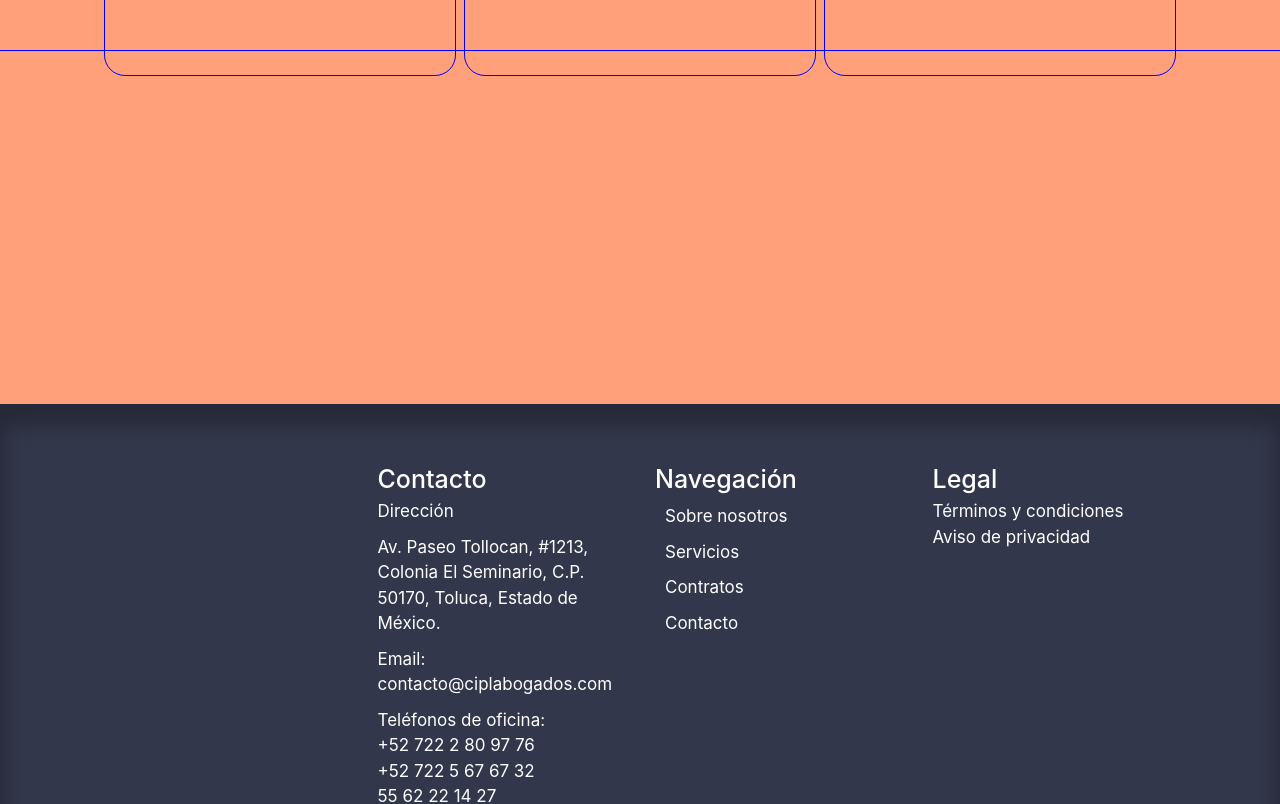
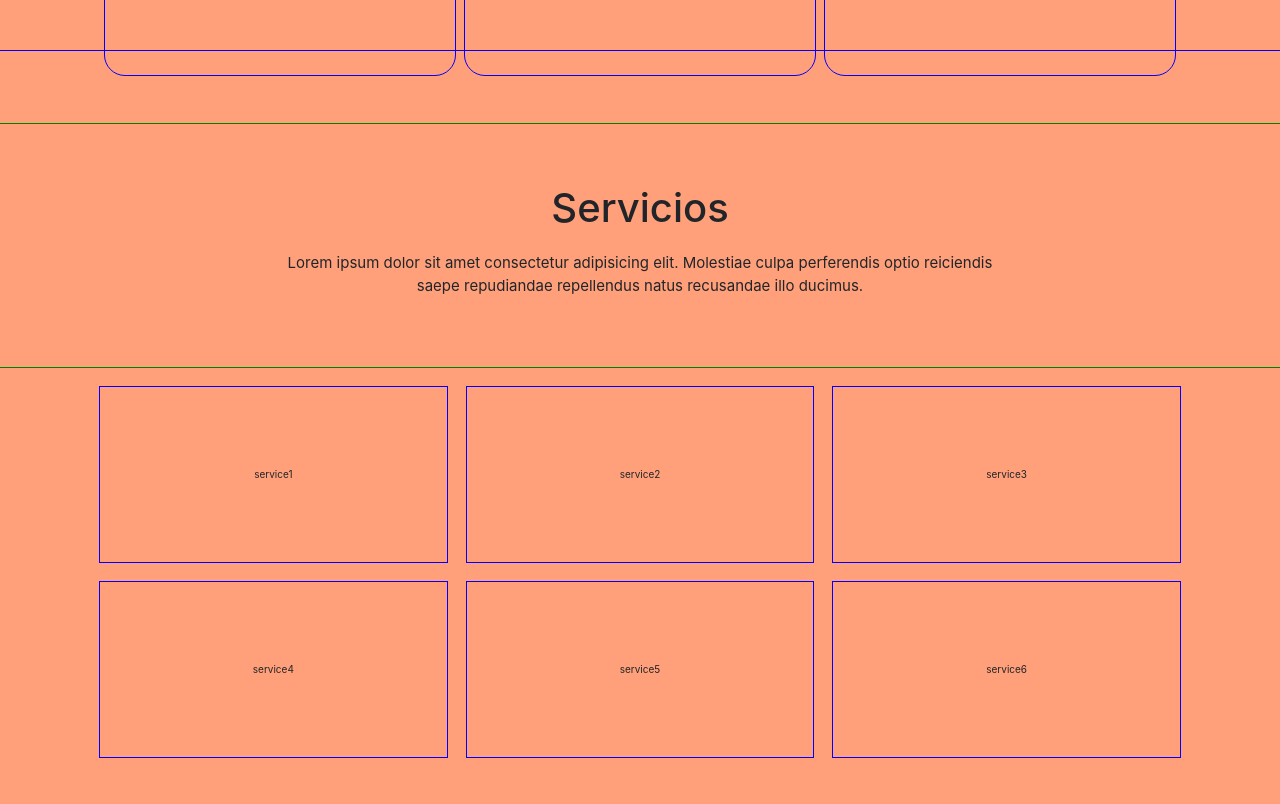
Before and after one commit to LuisEncastin/portafolio2022, a React (Create React App) app: page / in a window 1280 px wide. Shown: the part 900-1704 px from the top of the page. Built offline with nearby package versions, Linux system fonts and the light colour scheme.

Commit message:
Se avanza hasta la parte de servicios

```diff
--- a/src/Components/AdvantageComponent/AdvantageComponent.css
+++ b/src/Components/AdvantageComponent/AdvantageComponent.css
@@ -8,3 +8,19 @@
     align-items: center;
     justify-content: center;
 }
+
+@media (max-width: 768px) {
+
+    .advantageComponentWrapper{
+        outline: 1px solid blue;
+        border-radius: 20px;
+        width: 35rem;
+        height: 25rem;
+        display: flex;
+        flex-direction: column;
+        align-items: center;
+        justify-content: center;
+        margin-bottom: 3rem;
+    }
+
+}
--- a/src/Sections/OurServices/OurServices.css
+++ b/src/Sections/OurServices/OurServices.css
@@ -1,7 +1,8 @@
 #OurServices{
     width: 100%;
-    height: 500px;
+    height: auto;
     background-color: lightsalmon;
+    padding: 22rem 0 0 0;
 }
 
 .advantages{
@@ -19,3 +20,117 @@
     text-align: center;
     z-index: 9;
 }
+
+/* ourService wrapper */
+
+.ourServicesWrapper{
+    width: 100%;
+    outline: 1px solid green;
+    height: auto;
+    display: flex;
+    flex-direction: column;
+    align-items: center;
+    justify-content: center;
+    padding: 6rem 0;
+}
+
+.ourServicesWrapper h1{
+    font-size: 4rem;
+    margin-bottom: 2rem;
+}
+
+.ourServicesWrapper p{
+    font-size: 1.5rem;
+    text-align: center;
+}
+
+/* grid de servicios */
+.servicesGrid {
+    width: 100%;
+    height: auto;
+    padding: 2rem 10rem 8rem;
+    display: grid;
+    grid-template-columns: repeat(3, 1fr);
+    grid-template-rows: repeat(2, 1fr);
+    grid-column-gap: 2rem;
+    grid-row-gap: 2rem;
+}
+
+.service{
+    text-align: center;
+    padding: 8rem 0;
+    outline: 1px solid blue;
+}
+
+.service1 { grid-area: 1 / 1 / 2 / 2; }
+.service2 { grid-area: 1 / 2 / 2 / 3; }
+.service3 { grid-area: 1 / 3 / 2 / 4; }
+.service4 { grid-area: 2 / 1 / 3 / 2; }
+.service5 { grid-area: 2 / 2 / 3 / 3; }
+.service6 { grid-area: 2 / 3 / 3 / 4; }
+
+@media (max-width: 768px) {
+
+    #OurServices{
+        width: 100%;
+        height: auto;
+        background-color: lightsalmon;
+        padding: 5rem 0 0 0;
+    }
+
+    .advantages{
+        width: 100%;
+        height: auto;
+        position: initial;
+        padding: 0 10rem 2rem;
+        outline: 1px solid blue;
+        display: flex;
+        flex-direction: column;
+        justify-content: space-around;
+        align-items: center;
+        text-align: center;
+    }
+
+    /* service wrapper */
+
+    .ourServicesWrapper{
+        width: 100%;
+        outline: 1px solid green;
+        height: auto;
+        display: flex;
+        flex-direction: column;
+        align-items: center;
+        justify-content: center;
+        padding: 6rem 2rem;
+    }
+
+/* grid de servicios */
+
+    .servicesGrid {
+        width: 100%;
+        height: auto;
+        padding: 2rem 10rem 6rem;
+        display: flex;
+        flex-direction: column;
+        align-items: center;
+        justify-content: center;
+    }
+
+    .service{
+        width: 100%;
+        min-width: 340px;
+        height: 15rem;
+        display: flex;
+        flex-direction: column;
+        align-items: center;
+        justify-content: center;
+        text-align: center;
+        cursor: pointer;
+        background-color: #fdfdfd;
+        padding: 25px 18px;
+        border-radius: 10px;
+        position: relative;
+        transition: transform .4s ease-out;
+    }
+
+}
--- a/src/Sections/OurServices/OurServices.jsx
+++ b/src/Sections/OurServices/OurServices.jsx
@@ -15,8 +15,19 @@ const OurServices = () => {
                 <AdvantageComponent/>
                 <AdvantageComponent/>
             </div>
-            <div className='ourServicesWrapper'>servicios</div>
-            <div className='servicesGrid'>servicios grid</div>
+            <div className='ourServicesWrapper'>
+                <h1>Servicios</h1>
+                <p>Lorem ipsum dolor sit amet consectetur adipisicing elit. Molestiae culpa perferendis optio reiciendis <br/>
+                 saepe repudiandae repellendus natus recusandae illo ducimus.</p>
+            </div>
+            <div className='servicesGrid'>
+                <div class="service1 service"> service1 </div>
+                <div class="service2 service"> service2 </div>
+                <div class="service3 service"> service3 </div>
+                <div class="service4 service"> service4 </div>
+                <div class="service5 service"> service5 </div>
+                <div class="service6 service"> service6 </div>
+            </div>
         </section>
     </>
   )
```
